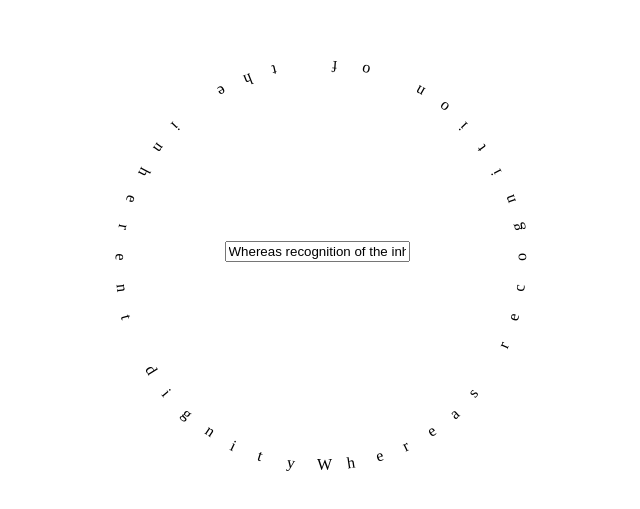
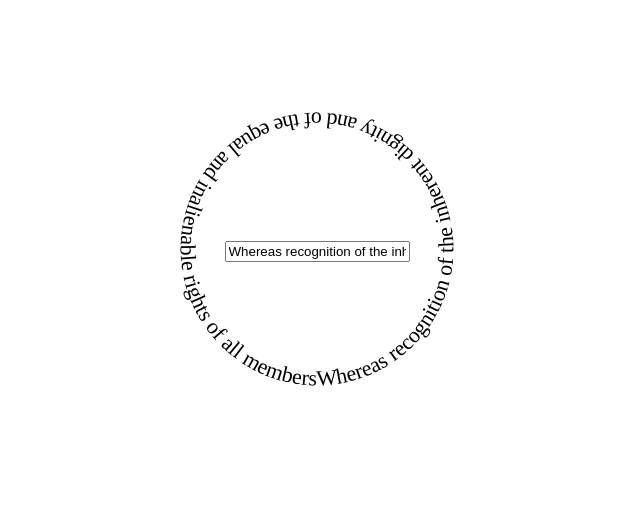
Before and after one commit to LeoDog896/svelte-text-path, a SvelteKit app: page / in a window 1280 px wide. Shown: the part 149-658 px from the top of the page, without its empty margins (323-963 px from the left). Built offline with nearby package versions, Linux system fonts and the light colour scheme.

Commit message:
feat: use text-path

```diff
--- a/src/app.html
+++ b/src/app.html
@@ -4,6 +4,7 @@
 		<meta charset="utf-8" />
 		<link rel="icon" href="%sveltekit.assets%/favicon.png" />
 		<meta name="viewport" content="width=device-width, initial-scale=1" />
+		<title>svelte-text-path</title>
 		%sveltekit.head%
 	</head>
 	<body data-sveltekit-preload-data="hover">
--- a/src/lib/Curve.svelte
+++ b/src/lib/Curve.svelte
@@ -3,6 +3,7 @@
 
     type Point = { x: number, y: number };
     const point = (x: number, y: number): Point => ({ x, y });
+    const mul = (factor: number) => (point: Point): Point => ({ x: point.x * factor, y: point.y * factor });
 
     // https://stackoverflow.com/a/27863181/7589775 - cubic bezier approximation of a circle
     const k = 4 * (Math.sqrt(2) - 1) / 3;
@@ -35,42 +36,41 @@
         ]
     ]
 
-    export let text: string;
-    export let scale = 200;
+    export let scale: number | "auto" = "auto";
 
-    $: chars = text.split("")
-    $: beziers = points.map(pointSet => new Bezier(...pointSet));
+    // TODO: calculate scale based on text length
+    $: desiredScale = scale === "auto" ? 100 : scale;
 
-    function charIndexToData(i: number, _: unknown): [Point, number] {
-        const t = (i / chars.length) * beziers.length;
-        const bezier = beziers[Math.floor(t)];
-        return [bezier.get(t % 1), Math.atan2(bezier.derivative(t % 1).y, bezier.derivative(t % 1).x)];
+    const uuid = crypto.randomUUID();
+
+    function isDefined<T>(argument: T | undefined): argument is T {
+        return argument !== undefined
     }
+
+    $: beziers = points.map(pointSet => new Bezier(...pointSet.filter(isDefined).map(mul(desiredScale))));
+
 </script>
 
-<!-- TODO: accessibility -->
 <div class="container">
-    {#each chars as char, i}
-        <!-- we pass in char as a side effect -->
-        {@const [point, rot] = charIndexToData(i, [char])}
-        <div class="char-container">
-            <p style="
-                left: {point.x * scale}px;
-                top: {point.y * scale}px;
-                transform: rotate({rot}rad);
-            ">{char}</p>
-        </div>
-    {/each}
+    <svg viewBox="{-1.1 * desiredScale} {-1.1 * desiredScale} {2.2 * desiredScale} {2.2 * desiredScale}" xmlns="http://www.w3.org/2000/svg">
+        <defs>
+            <path d={beziers.map(bezier => bezier.toSVG()).join(" ")} fill="none" id="svelteCurve-{uuid}" stroke="black" stroke-width="0.01" />
+        </defs>
+        <text textLength={scale === "auto" ? "auto" : `${Math.PI * desiredScale * 2}px`}>
+            <textPath lengthAdjust="spacingAndGlyphs" method="stretch" href="#svelteCurve-{uuid}">
+                <slot />
+            </textPath>
+        </text>
+    </svg>
 </div>
 
 <style>
-    .char-container {
-        position: relative;
-        display: inline-block;
+    svg {
+        width: 100%;
+        height: 100%;
     }
 
-    p {
-        position: absolute;
-        margin: 0;
+    path {
+        user-select: none;
     }
 </style>
--- a/src/routes/+page.svelte
+++ b/src/routes/+page.svelte
@@ -1,15 +1,15 @@
 <script lang="ts">
     import { Curve } from "$lib";
 
-    let text = "Whereas recognition of the inherent dignity"
+    let text = "Whereas recognition of the inherent dignity and of the equal and inalienable rights of all members of the human family is the foundation of freedom, justice and peace in the world,"
 </script>
 
 <div class="center">
-    <Curve {text}/>
+    <input bind:value={text} />
 </div>
 
-<div class="center">
-    <input bind:value={text} />
+<div class="center display">
+    <Curve>{text}</Curve>
 </div>
 
 <style>
@@ -21,4 +21,8 @@
         height: 100vh;
         width: 100vw;
     }
+
+    .display {
+        pointer-events: none;
+    }
 </style>
```
Also changed, not shown: src/app.d.ts (+11 -0 lines).
